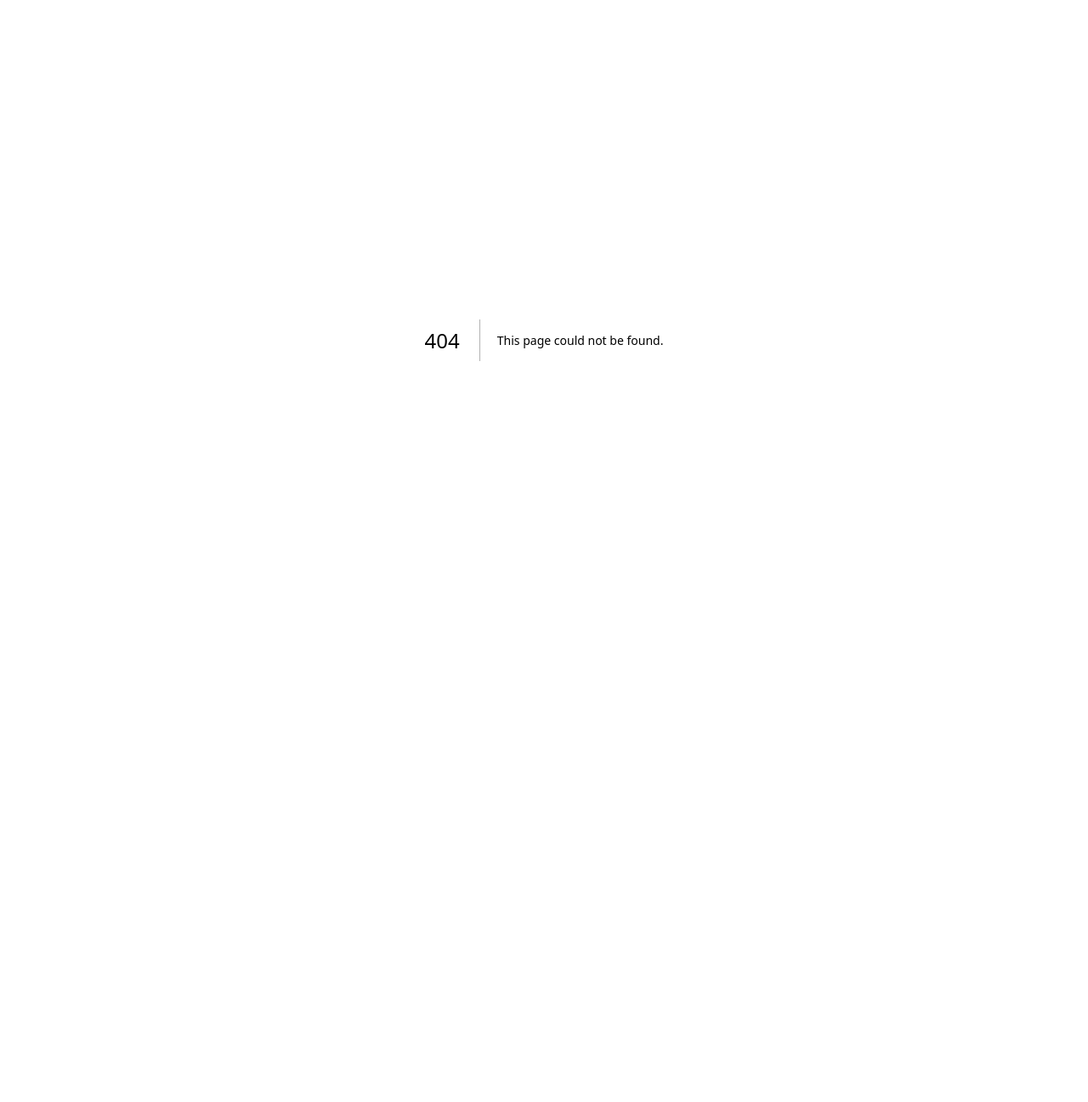
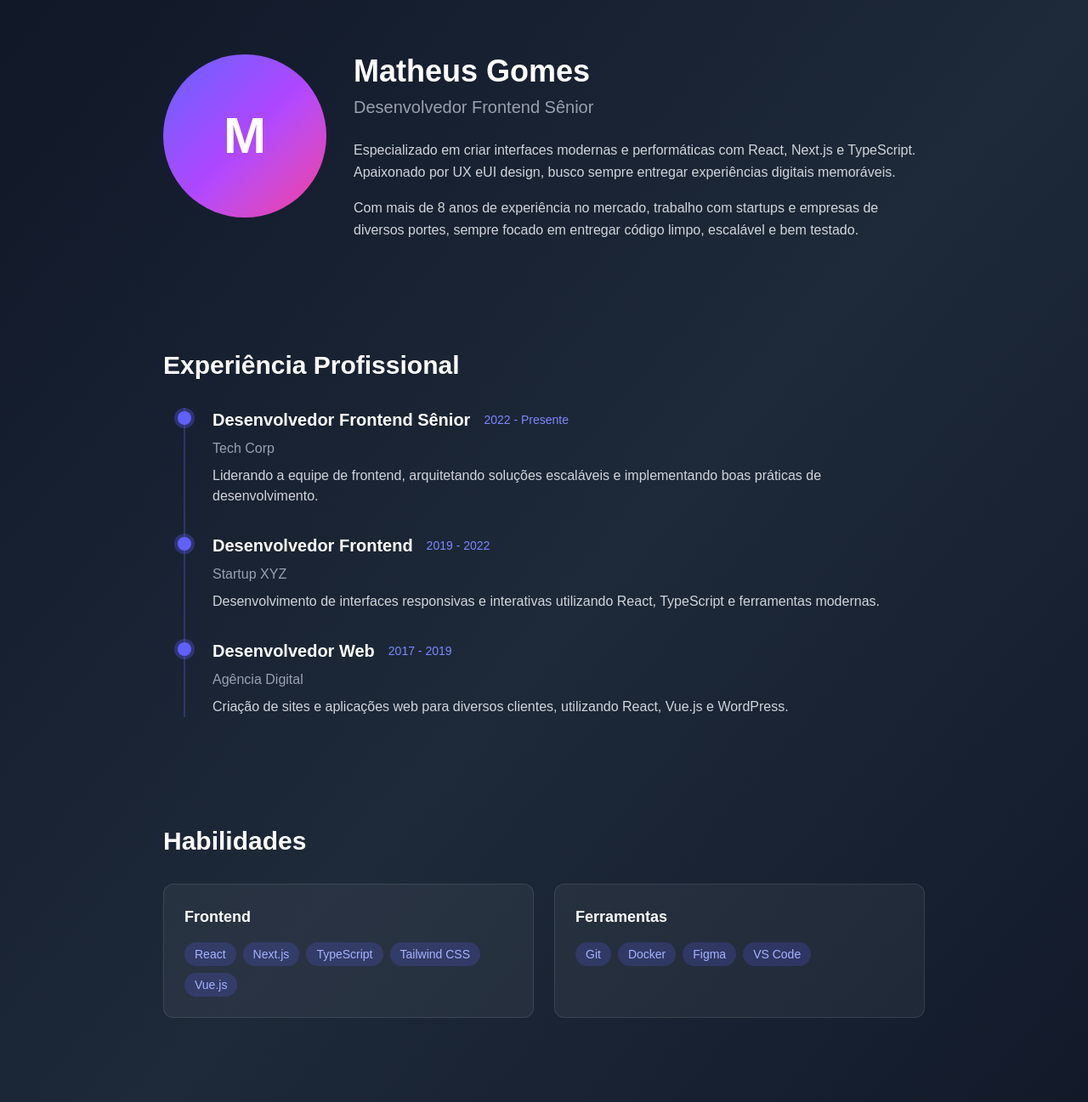
Before and after one commit to mgomesdev/spec-driven-ui, a Next.js app: page /sobre in a window 1280 px wide. Before the commit this address had no page. Shown: the top 1297 px of the page at 85% size. Before the commit the page ends 800 px from the top, so only its background shows below. Built offline with nearby package versions, Linux system fonts and the light colour scheme.

Commit message:
feat: US-004 a US-007 - Componentes separados da página sobre

```diff
--- a/specs/features/sobre/progress.md
+++ b/specs/features/sobre/progress.md
@@ -3,3 +3,33 @@
 <!-- Padrões consolidados serão adicionados aqui durante a execução das histórias -->
 
 ---
+
+## [2026-03-12] - US-004
+
+**O que foi implementado:**
+- Componente ExperienceSection extraído para arquivo separado
+- Arquivo: `src/components/sobre/experience-section.tsx`
+- Props: `experience: Experience[]` (tipado via `@/types/sobre`)
+- Layout: Timeline vertical com border-left e dots indicadores
+
+**Aprendizados para iterações futuras:**
+- Componentes de seção devem ser arquivos separados para melhor organização
+- Timeline usa `border-l-2` com `absolute -left-[9px]` para os dots
+
+---
+
+## [2026-03-12] - US-005, US-006, US-007
+
+**O que foi implementado:**
+- SkillsSection: `src/components/sobre/skills-section.tsx` - grid de cards com badges
+- ContactSection: `src/components/sobre/contact-section.tsx` - links com ícones SVG
+- BioSection: `src/components/sobre/bio-section.tsx` - avatar, nome, cargo e biografia
+- Refatorado `sobre-page.tsx` para importar componentes separados e passar dados via props
+
+**Aprendizados para iterações futuras:**
+- Skills usam badges com `bg-indigo-500/20 text-indigo-300 rounded-full`
+- Contact usa ícones SVG inline (Material Design paths)
+- Bio avatar usa placeholder com gradiente se não houver imagem
+- sobre-page.tsx funciona como orchestrator, passando dados de ABOUT para os componentes
+
+---
--- /dev/null
+++ b/src/app/sobre/page.tsx
@@ -0,0 +1,10 @@
+import AboutPage from '@/components/sobre/sobre-page';
+
+export const metadata = {
+  title: 'Sobre | Matheus Gomes - Desenvolvedor Frontend',
+  description: 'Conheça minha trajetória profissional, habilidades e experiências como desenvolvedor frontend.',
+};
+
+export default function Sobre() {
+  return <AboutPage />;
+}
--- /dev/null
+++ b/src/components/sobre/bio-section.tsx
@@ -0,0 +1,35 @@
+interface BioSectionProps {
+  profile: {
+    name: string;
+    role: string;
+    avatar?: string;
+  };
+  bio: string[];
+}
+
+export const BioSection = ({ profile, bio }: BioSectionProps) => (
+  <section className="py-16 px-4 md:px-8">
+    <div className="max-w-4xl mx-auto">
+      <div className="flex flex-col md:flex-row items-center md:items-start gap-8">
+        {profile.avatar ? (
+          <div className="w-32 h-32 md:w-48 md:h-48 flex-shrink-0">
+            <img src={profile.avatar} alt={profile.name} className="w-full h-full object-cover rounded-full border-4 border-white/10" />
+          </div>
+        ) : (
+          <div className="w-32 h-32 md:w-48 md:h-48 flex-shrink-0 rounded-full bg-gradient-to-br from-indigo-500 via-purple-500 to-pink-500 flex items-center justify-center text-4xl md:text-6xl font-bold text-white">
+            {profile.name.charAt(0)}
+          </div>
+        )}
+        <div className="text-center md:text-left">
+          <h1 className="text-3xl md:text-4xl font-bold mb-2 text-white">{profile.name}</h1>
+          <p className="text-lg md:text-xl text-gray-400 mb-6">{profile.role}</p>
+          <div className="space-y-4">
+            {bio.map((paragraph, index) => (
+              <p key={index} className="text-gray-300 leading-relaxed">{paragraph}</p>
+            ))}
+          </div>
+        </div>
+      </div>
+    </div>
+  </section>
+);
--- /dev/null
+++ b/src/components/sobre/contact-section.tsx
@@ -0,0 +1,35 @@
+import type { ContactLink } from '@/types/sobre';
+
+interface ContactSectionProps {
+  contact: ContactLink[];
+}
+
+const icons: Record<string, string> = {
+  linkedin: 'M19 3a2 2 0 0 1 2 2v14a2 2 0 0 1-2 2H5a2 2 0 0 1-2-2V5a2 2 0 0 1 2-2h14m-.5 15.5v-5.3a3.26 3.26 0 0 0-3.26-3.26c-.85 0-1.84.52-2.32 1.3v-1.11h-2.79v8.37h2.79v-4.93c0-.77.62-1.4 1.39-1.4a1.4 1.4 0 0 1 1.4 1.4v4.93h2.79M6.88 8.56a1.68 1.68 0 0 0 1.68-1.68c0-.93-.75-1.69-1.68-1.69a1.69 1.69 0 0 0-1.69 1.69c0 .93.76 1.68 1.69 1.68m1.39 9.94v-8.37H5.5v8.37h2.77z',
+  github: 'M12 2A10 10 0 0 0 2 12c0 4.42 2.87 8.17 6.84 9.5.5.08.66-.23.66-.5v-1.69c-2.77.6-3.36-1.34-3.36-1.34-.46-1.16-1.11-1.47-1.11-1.47-.91-.62.07-.6.07-.6 1 .07 1.53 1.03 1.53 1.03.87 1.52 2.34 1.07 2.91.83.09-.65.35-1.09.63-1.34-2.22-.25-4.55-1.11-4.55-4.92 0-1.11.38-2 1.03-2.71-.1-.25-.45-1.29.1-2.64 0 0 .84-.27 2.75 1.02.79-.22 1.65-.33 2.5-.33.85 0 1.71.11 2.5.33 1.91-1.29 2.75-1.02 2.75-1.02.55 1.35.2 2.39.1 2.64.65.71 1.03 1.6 1.03 2.71 0 3.82-2.34 4.66-4.57 4.91.36.31.69.92.69 1.85V21c0 .27.16.59.67.5C19.14 20.16 22 16.42 22 12A10 10 0 0 0 12 2z',
+  email: 'M20 4H4c-1.1 0-1.99.9-1.99 2L2 18c0 1.1.9 2 2 2h16c1.1 0 2-.9 2-2V6c0-1.1-.9-2-2-2zm0 4l-8 5-8-5V6l8 5 8-5v2z',
+};
+
+export const ContactSection = ({ contact }: ContactSectionProps) => (
+  <section className="py-16 px-4 md:px-8">
+    <div className="max-w-4xl mx-auto">
+      <h2 className="text-2xl md:text-3xl font-bold mb-8 text-white">Contato</h2>
+      <div className="flex flex-wrap gap-4">
+        {contact.map((link) => (
+          <a
+            key={link.id}
+            href={link.url}
+            target={link.icon !== 'email' ? '_blank' : undefined}
+            rel={link.icon !== 'email' ? 'noopener noreferrer' : undefined}
+            className="flex items-center gap-3 px-5 py-3 bg-white/5 hover:bg-white/10 border border-white/10 rounded-xl transition-colors"
+          >
+            <svg className="w-5 h-5 text-indigo-400" fill="currentColor" viewBox="0 0 24 24">
+              <path d={icons[link.icon]} />
+            </svg>
+            <span className="text-white">{link.label}</span>
+          </a>
+        ))}
+      </div>
+    </div>
+  </section>
+);
--- /dev/null
+++ b/src/components/sobre/experience-section.tsx
@@ -0,0 +1,26 @@
+import type { Experience } from '@/types/sobre';
+
+interface ExperienceSectionProps {
+  experience: Experience[];
+}
+
+export const ExperienceSection = ({ experience }: ExperienceSectionProps) => (
+  <section className="py-16 px-4 md:px-8">
+    <div className="max-w-4xl mx-auto">
+      <h2 className="text-2xl md:text-3xl font-bold mb-8 text-white">Experiência Profissional</h2>
+      <div className="relative border-l-2 border-indigo-500/30 ml-4 md:ml-6 space-y-8">
+        {experience.map((exp) => (
+          <div key={exp.id} className="relative pl-6 md:pl-8">
+            <div className="absolute -left-[9px] top-1 w-4 h-4 rounded-full bg-indigo-500 ring-4 ring-indigo-500/30" />
+            <div className="flex flex-col md:flex-row md:items-center gap-2 md:gap-4 mb-2">
+              <h3 className="text-lg md:text-xl font-semibold text-white">{exp.role}</h3>
+              <span className="text-indigo-400 text-sm">{exp.period}</span>
+            </div>
+            <p className="text-gray-400 mb-2">{exp.company}</p>
+            <p className="text-gray-300">{exp.description}</p>
+          </div>
+        ))}
+      </div>
+    </div>
+  </section>
+);
--- /dev/null
+++ b/src/components/sobre/skills-section.tsx
@@ -0,0 +1,27 @@
+import type { SkillCategory } from '@/types/sobre';
+
+interface SkillsSectionProps {
+  skills: SkillCategory[];
+}
+
+export const SkillsSection = ({ skills }: SkillsSectionProps) => (
+  <section className="py-16 px-4 md:px-8">
+    <div className="max-w-4xl mx-auto">
+      <h2 className="text-2xl md:text-3xl font-bold mb-8 text-white">Habilidades</h2>
+      <div className="grid grid-cols-1 md:grid-cols-2 gap-6">
+        {skills.map((category) => (
+          <div key={category.id} className="bg-white/5 border border-white/10 rounded-xl p-6">
+            <h3 className="text-lg font-semibold text-white mb-4">{category.name}</h3>
+            <div className="flex flex-wrap gap-2">
+              {category.skills.map((skill) => (
+                <span key={skill} className="px-3 py-1 bg-indigo-500/20 text-indigo-300 rounded-full text-sm">
+                  {skill}
+                </span>
+              ))}
+            </div>
+          </div>
+        ))}
+      </div>
+    </div>
+  </section>
+);
--- /dev/null
+++ b/src/components/sobre/sobre-page.tsx
@@ -0,0 +1,16 @@
+import { ABOUT } from '@/data/sobre';
+import { BioSection } from './bio-section';
+import { ExperienceSection } from './experience-section';
+import { SkillsSection } from './skills-section';
+import { ContactSection } from './contact-section';
+
+export const AboutPage = () => (
+  <div className="min-h-screen bg-gradient-to-br from-gray-900 via-gray-800 to-gray-900">
+    <BioSection profile={ABOUT.profile} bio={ABOUT.bio} />
+    <ExperienceSection experience={ABOUT.experience} />
+    <SkillsSection skills={ABOUT.skills} />
+    <ContactSection contact={ABOUT.contact} />
+  </div>
+);
+
+export default AboutPage;
```
Also changed, not shown: specs/features/sobre/tasks.md (+6 -6 lines), .opencode/agents/implement-tasks/implement-tasks.md.
